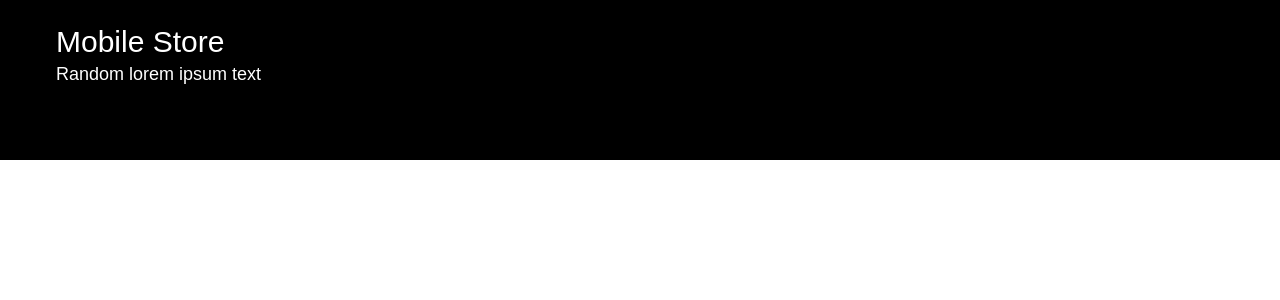
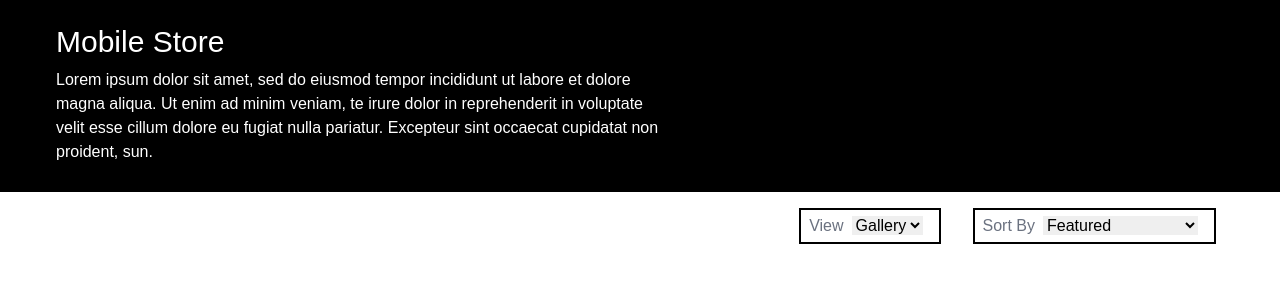
Before and after one commit to Malay-Acharya/Mobile-Inventory, a React (Create React App) app: page / in a window 1280 px wide. Shown: the top 300 px of the page. Built offline with nearby package versions, Linux system fonts and the light colour scheme.

Commit message:
view.js completed and other files added

```diff
--- a/package.json
+++ b/package.json
@@ -8,6 +8,7 @@
     "@testing-library/user-event": "^13.5.0",
     "react": "^18.2.0",
     "react-dom": "^18.2.0",
+    "react-icons": "^4.4.0",
     "react-redux": "^8.0.2",
     "react-router-dom": "^6.3.0",
     "react-scripts": "5.0.1",
--- a/src/App.js
+++ b/src/App.js
@@ -1,9 +1,13 @@
 import Header from "./components/Header";
+import View from "./components/View";
 
 function App() {
   return (
     <>
       <Header/>
+      <div className="relative">
+        <View/>
+      </div>
     </>
   );
 }
--- a/src/components/Header.js
+++ b/src/components/Header.js
@@ -2,10 +2,10 @@ import React from 'react'
 
 export default function Header() {
   return (
-    <div className='h-40 bg-black text-white flex-col pl-14 pt-6'>
+    <div className='h-48 bg-black text-white flex-col pl-14 pt-6'>
         <h1 className='text-3xl'>Mobile Store</h1>
-        <h3 className='text-lg'>
-            Random lorem ipsum text
+        <h3 className='text-m pt-2 w-6/12'>
+        Lorem ipsum dolor sit amet, sed do eiusmod tempor incididunt ut labore et dolore magna aliqua. Ut enim ad minim veniam, te irure dolor in reprehenderit in voluptate velit esse cillum dolore eu fugiat nulla pariatur. Excepteur sint occaecat cupidatat non proident, sun.
         </h3>
     </div>
   )
--- /dev/null
+++ b/src/components/View.js
@@ -0,0 +1,24 @@
+import React from 'react'
+import {  } from 'react-icons'
+
+export default function View() {
+  return (
+    <div className=' absolute top-2 right-10 mt-2 flex justify-end mr-6 gap-8'>
+        <form className='border-black border-2 inline-block py-1 pr-4 pl-2 text-m'>
+            <label className='pr-2 text-gray-500'>View</label>
+            <select name="view" className='outline-0 border-6 focus:outline-none cursor-pointer '>
+            <option value="Gallery" selected>Gallery</option>
+            <option value="List">List</option>
+            </select>
+        </form>
+        <form className='border-black border-2 inline-block py-1 pr-4 pl-2 text-m'>
+            <label className='pr-2 text-gray-500'>Sort By</label>
+            <select name="view" className='outline-0 border-6 focus:outline-none cursor-pointer '>
+            <option value="Featured" selected>Featured</option>
+            <option value="Lowest">Price: Low to Hight</option>
+            <option value="Highest">Price: High to Low</option>
+            </select>
+        </form>
+    </div>
+  )
+}
```
Also changed, not shown: src/components/Filter.js (added), src/components/Main.js (added), 1 other file (tests, documents, lock files or other folders).
